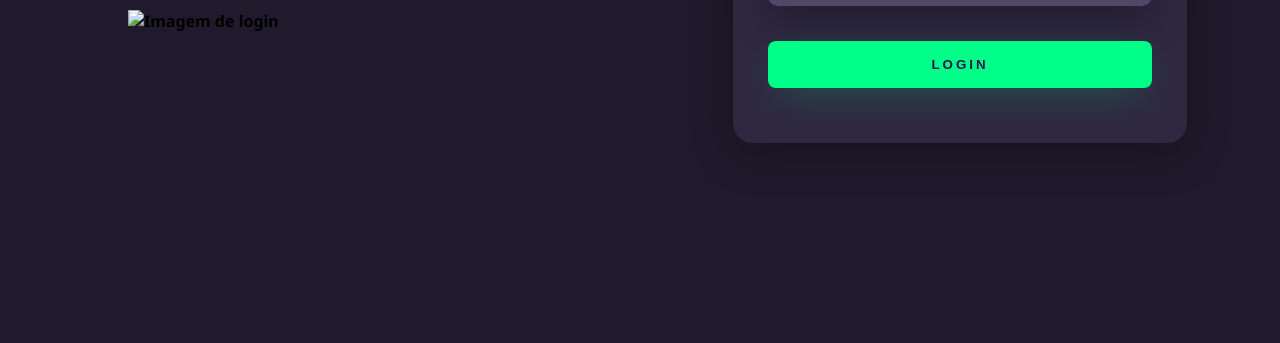
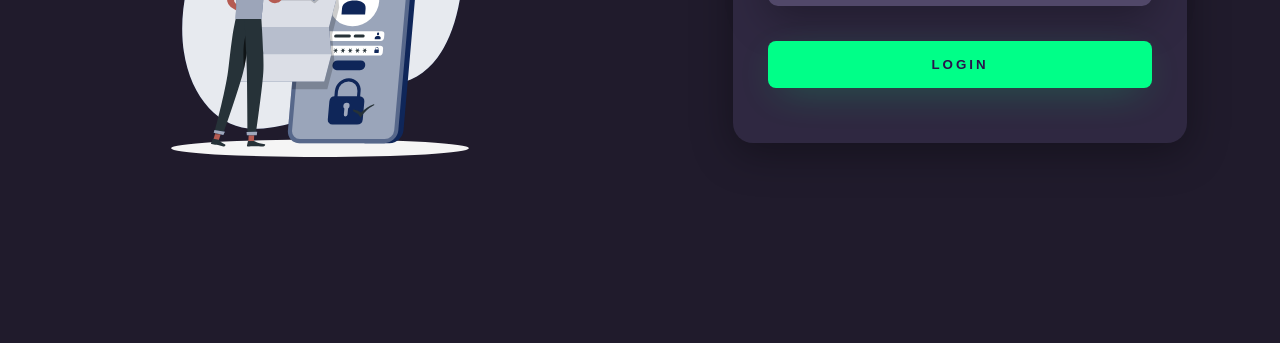
Before and after one commit to niltoncesar3/Tela-De-Login, a plain HTML site: page index.html in a window 1280 px wide. Shown: the part 457-800 px from the top of the page. Drawn offline with Linux system fonts and the light colour scheme.

Commit message:
Alteração do caminho da imagem

```diff
--- a/index.html
+++ b/index.html
@@ -12,7 +12,7 @@
   <div class="main-login">
     <div class="left-login">
       <h1>Faça login <br> e entre para o nosso time</h1>
-      <img src="TelaDeLogin/img/Privacy policy-rafiki.svg" class="left-login-img" alt="Imagem de login">
+      <img src="img/Privacy policy-rafiki.svg" class="left-login-img" alt="Imagem de login">
     </div>
     <div class="right-login">
       <div class="card-login">
```
